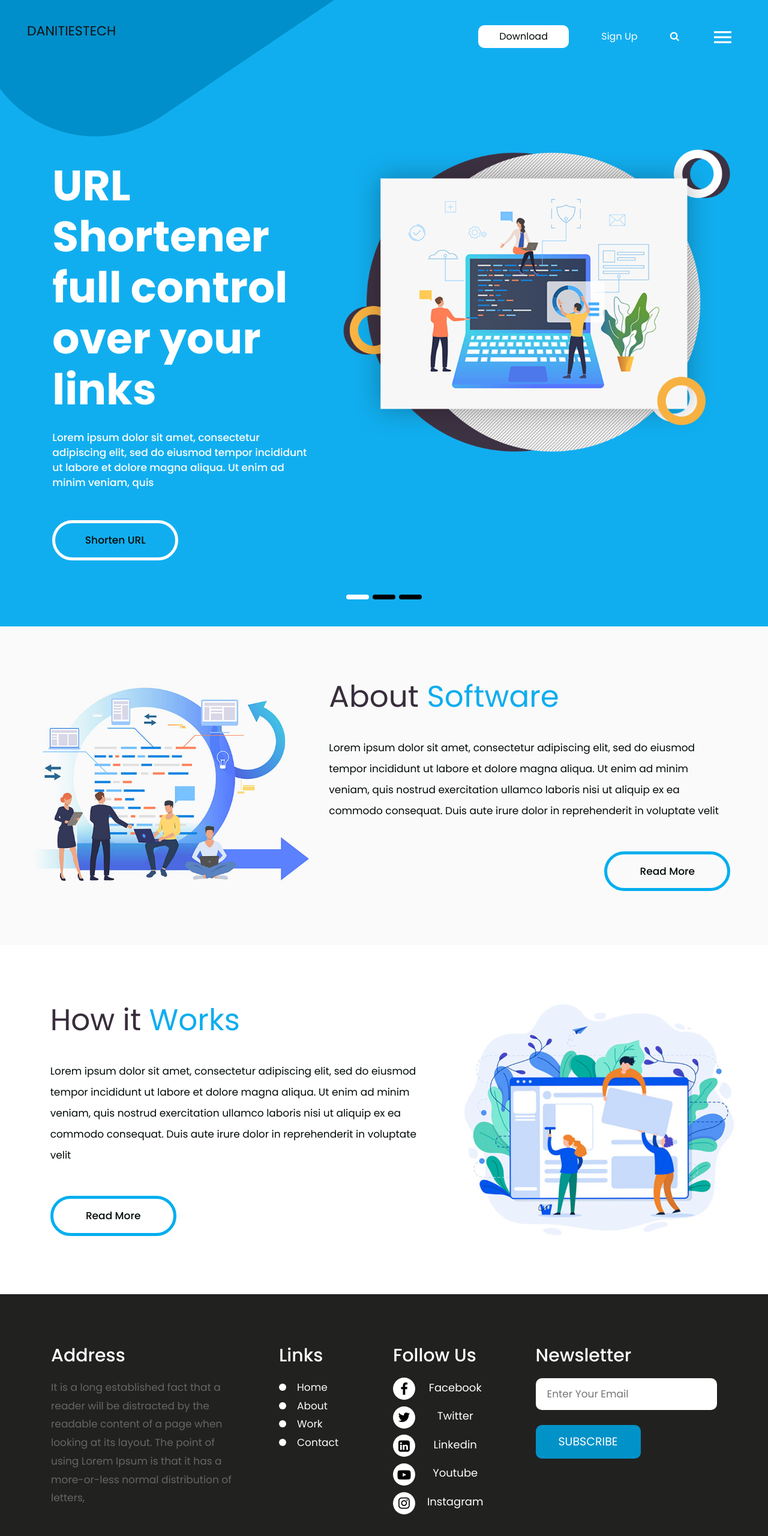
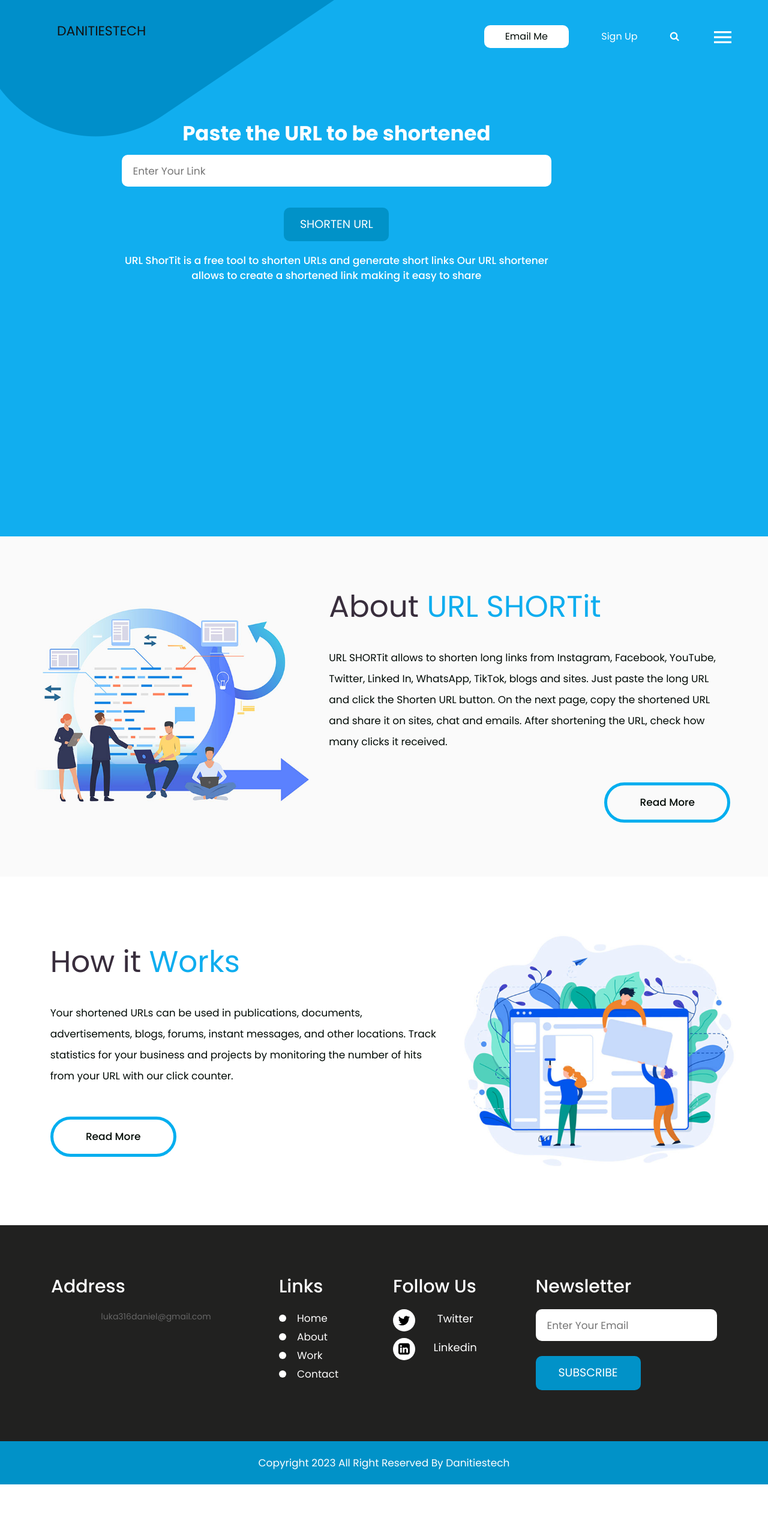
Before and after one commit to Danities316/URL-shortener---Javascript, a website: page public/index.html in a window 1280 px wide. Shown: the top 2560 px of the page at 60% size. After the commit the page ends 2474 px from the top, so only its background shows below. Drawn offline with nearby package versions, Linux system fonts and the light colour scheme; some packages are replaced by stand-ins of ours.

Commit message:
Create a cleaner home page and clean up the codes

```diff
--- a/public/css/style.css
+++ b/public/css/style.css
@@ -493,31 +493,46 @@ ul.btn li:last-child {
 
 .banner_main {
      background: #11aeef;
-     padding: 75px 0 90px 0;
+     padding: 15px 0 90px 0px;
+
 }
 
 .text-bg {
-     text-align: left;
-     float: right;
+     text-align: center;
+     padding-top: 10px;
      width: 100%;
-     max-width: 431px;
+     max-width: 831px;
 }
 
 .text-bg h1 {
      color: #fff;
      padding-top: 50px;
-     font-size: 71px;
-     line-height: 85px;
-     padding-bottom: 25px;
+     font-size: 34px;
+     /* line-height: 85px; */
+     padding-bottom: 10px;
      font-weight: bold;
 }
+.bottom_form button {
+     font-size: 19px;
+     transition: ease-in all 0.5s;
+     background-color: #0192c8;
+     color: #fff;
+     padding: 11px 0px;
+     max-width: 175px;
+     width: 100%;
+     text-transform: uppercase;
+     border-radius: 10px;
+     border: inherit;
+     box-shadow: inherit;
+     justify-content: center;
+}
 
-.text-bg p {
+.text-bg-p {
      font-size: 17px;
      display: block;
      color: #fff;
      line-height: 25px;
-     padding-bottom: 50px;
+     margin-top: 20px;
      font-weight: 500;
 }
 
@@ -549,7 +564,7 @@ ul.btn li:last-child {
 }
 
 .carousel-caption {
-     position: inherit;
+     position: relative;
 }
 
 .carousel-control-next,
@@ -970,6 +985,7 @@ ul.social_icon li a i:hover {
      border-radius: 10px;
      border: inherit;
      box-shadow: inherit;
+     justify-content: center;
 }
 
 .sub_btn:hover {
@@ -1000,5 +1016,41 @@ ul.social_icon li a i:hover {
      color: #212120;
 }
 
+.error {
+     color: black;
+     margin: 10px 0;
+     font-weight: bold;
+   }
+
+   .link-wrapper {
+     display: block;
+     flex-direction: column;
+     margin: 75px 0;
+     place-items: center;
+     opacity: 0;
+     transition: scale 1s ease-in-out;
+     scale: 0;
+   }
+
+   .link-text {
+     font-weight: bold;
+     color: rgb(249, 241, 241);
+     margin: 5px 0;
+   }
+
+   .short-link {
+     display: flex;
+     place-items: center;
+     place-content: center;
+     width: 300px;
+     height: 50px;
+     background-color: wheat;
+     border-radius: 4px;
+     padding: 10px;
+     margin: 10px;
+     color: black;
+     font-weight: bold;
+     box-shadow: 0 3px 6px #afada9ba;
+   }
 
 /** end footer **/
--- a/public/index.html
+++ b/public/index.html
@@ -65,7 +65,7 @@
                               <div class="logo">
                                  <a href="index.html">
                                     <!-- <img src="images/logo.png" alt="#" /> -->
-                                 <h2>DanitiesTech</h2>
+                                 <h2 class="down_btn">DanitiesTech</h2>
                                  </a>
                               </div>
                            </div>
@@ -73,7 +73,7 @@
                      </div>
                      <div class="col-xl-9 col-lg-9 col-md-9 col-sm-9">
                         <ul class="btn">
-                           <li class="down_btn"><a href="#">Download</a></li>
+                           <li class="down_btn"><a href="#">Email Me</a></li>
                            <li><a href="#">Sign Up</a></li>
                            <li><a href="#"><i class="fa fa-search" aria-hidden="true"></i></a></li>
                            <li><button type="button" id="sidebarCollapse">
@@ -90,39 +90,37 @@
          <!-- end header -->
          <!-- banner -->
          <div id="myCarousel" class="carousel slide banner_main" data-ride="carousel">
-            <ol class="carousel-indicators">
-               <li data-target="#myCarousel" data-slide-to="0" class="active"></li>
-               <li data-target="#myCarousel" data-slide-to="1"></li>
-               <li data-target="#myCarousel" data-slide-to="2"></li>
-            </ol>
             <div class="carousel-inner">
                <div class="carousel-item active">
                   <div class="container-fluid">
                      <div class="carousel-caption">
                         <div class="row">
-                           <div class="col-xl-5 col-lg-5 col-md-5 col-sm-12">
+                           <div class="col-xl-7 col-lg-7 col-md-7 col-sm-12">
                               <div class="text-bg">
-                                 <h1>URL <br>Shortener<br> full control over your links</h1>
-                                 <p>Lorem ipsum dolor sit amet, consectetur adipiscing elit, sed do eiusmod tempor incididunt ut labore et dolore magna aliqua. Ut enim ad minim veniam, quis </p>
-                                 <a class="read_more" href="./index_url.html">Shorten URL</a>
+                                 <h1>Paste the URL to be shortened</h1>
                               </div>
+                              <form class="bottom_form form" id="form">
+                                 <input class="enter" placeholder="Enter Your Link" type="link" name="URL" value="" id="URL">
+                                 <div class="error"></div>
+                                 <button type="submit" class="text-btn">Shorten URL</button>
+                              </form>
+                              <p class="text-bg-p">URL ShorTit is a free tool to shorten URLs and generate short links
+                                 Our URL shortener allows to create a shortened link making it easy to share</p>
                            </div>
-                           <div class="col-xl-7 col-lg-7 col-md-7 col-sm-12">
-                              <div class="images_box">
-                                 <figure><img src="images/img2.png"></figure>
-                              </div>
-                           </div>
+
                         </div>
+                        <div class="link-wrapper">
+                           <h3 class="link-text">Shorten Link</h3>
+                           <!-- <div class="short-link"></div> -->
+                           <p class="text-bg-p">Click on the link to copy></p>
+                           <input type="text" value="" class="short-link" />
+                       </div>
                      </div>
                   </div>
+
                </div>
             </div>
-            <a class="carousel-control-prev" href="#myCarousel" role="button" data-slide="prev">
-            <i class="fa fa-long-arrow-left" aria-hidden="true"></i>
-            </a>
-            <a class="carousel-control-next" href="#myCarousel" role="button" data-slide="next">
-            <i class="fa fa-long-arrow-right" aria-hidden="true"></i>
-            </a>
+
          </div>
          <!-- end banner -->
          <!-- about -->
@@ -136,8 +134,8 @@
                   </div>
                   <div class="col-md-7">
                      <div class="titlepage">
-                        <h2>About <span class="blu">Software</span></h2>
-                        <p>Lorem ipsum dolor sit amet, consectetur adipiscing elit, sed do eiusmod tempor incididunt ut labore et dolore magna aliqua. Ut enim ad minim veniam, quis nostrud exercitation ullamco laboris nisi ut aliquip ex ea commodo consequat. Duis aute irure dolor in reprehenderit in voluptate velit </p>
+                        <h2>About <span class="blu">URL SHORTit</span></h2>
+                        <p>URL SHORTit allows to shorten long links from Instagram, Facebook, YouTube, Twitter, Linked In, WhatsApp, TikTok, blogs and sites. Just paste the long URL and click the Shorten URL button. On the next page, copy the shortened URL and share it on sites, chat and emails. After shortening the URL, check how many clicks it received.</p>
                         <a class="read_more">Read More</a>
                      </div>
                   </div>
@@ -153,7 +151,7 @@
                   <div class="col-md-7">
                      <div class="titlepage">
                         <h2>How it <span class="blu">Works</span></h2>
-                        <p>Lorem ipsum dolor sit amet, consectetur adipiscing elit, sed do eiusmod tempor incididunt ut labore et dolore magna aliqua. Ut enim ad minim veniam, quis nostrud exercitation ullamco laboris nisi ut aliquip ex ea commodo consequat. Duis aute irure dolor in reprehenderit in voluptate velit </p>
+                        <p>Your shortened URLs can be used in publications, documents, advertisements, blogs, forums, instant messages, and other locations. Track statistics for your business and projects by monitoring the number of hits from your URL with our click counter.</p>
                         <a class="read_more">Read More</a>
                      </div>
                   </div>
@@ -165,47 +163,7 @@
                </div>
             </div>
          </div>
-         <!-- end work -->
-         <!-- request -->
-         <!-- <div id="contact" class="request">
-            <div class="container">
-               <div class="row">
-                  <div class="col-md-12">
-                     <div class="titlepage">
-                        <h2>Request <span class="white">A call Back</span></h2>
-                     </div>
-                  </div>
-               </div>
-               <div class="row">
-                  <div class="col-md-6">
-                     <form id="request" class="main_form">
-                        <div class="row">
-                           <div class="col-md-12 ">
-                              <input class="contactus" placeholder="Full Name" type="type" name="Full Name">
-                           </div>
-                           <div class="col-md-12">
-                              <input class="contactus" placeholder="Email" type="type" name="Email">
-                           </div>
-                           <div class="col-md-12">
-                              <input class="contactus" placeholder="Phone Number" type="type" name="Phone Number">
-                           </div>
-                           <div class="col-md-12">
-                              <textarea class="textarea" placeholder="Message" type="type" Message="Name">Message </textarea>
-                           </div>
-                           <div class="col-md-12">
-                              <button class="send_btn">Send</button>
-                           </div>
-                        </div>
-                     </form>
-                  </div>
-                  <div class="col-md-6">
-                     <div id="map"></div>
-                  </div>
-               </div>
-            </div>
-         </div> -->
-         <!-- end request -->
-         <!--  footer -->
+
          <footer>
             <div class="footer">
                <div class="container">
@@ -216,9 +174,7 @@
                               <div class="address">
                                  <h3>Address </h3>
                               </div>
-                              <ul class="location_icon">
-                                 <li>It is a long established fact that a reader will be distracted by the readable content of a page when looking at its layout. The point of using Lorem Ipsum is that it has a more-or-less normal distribution of letters, </li>
-                              </ul>
+                                 <div class="email">luka316daniel@gmail.com</div>
                            </div>
                            <div class="col-md-4 col-sm-6">
                               <div class="address">
@@ -240,11 +196,8 @@
                                  <h3>Follow Us</h3>
                               </div>
                               <ul class="social_icon">
-                                 <li><a href="#">Facebook <i class="fa fa-facebook" aria-hidden="true"></i></a></li>
                                  <li><a href="#"> Twitter<i class="fa fa-twitter" aria-hidden="true"></i></a></li>
                                  <li><a href="#"> Linkedin<i class="fa fa-linkedin-square" aria-hidden="true"></i></a></li>
-                                 <li><a href="#"> Youtube<i class="fa fa-youtube-play" aria-hidden="true"></i></a></li>
-                                 <li><a href="#"> Instagram<i class="fa fa-instagram" aria-hidden="true"></i></a></li>
                               </ul>
                            </div>
                            <div class="col-md-7 col-sm-6">
@@ -264,7 +217,7 @@
                   <div class="container">
                      <div class="row">
                         <div class="col-md-12">
-                           <p>Copyright 2019 All Right Reserved By <a href="https://html.design/"> Free  html Templates</a></p>
+                           <p>Copyright 2023 All Right Reserved By <a href="https://danitiestech.com/"> Danitiestech</a></p>
                         </div>
                      </div>
                   </div>
@@ -343,5 +296,6 @@
       <!-- google map js -->
       <script src="https://maps.googleapis.com/maps/api/js?key=AIzaSyA8eaHt9Dh5H57Zh0xVTqxVdBFCvFMqFjQ&callback=initMap"></script>
       <!-- end google map js -->
+      <script src="./index.js"></script>
    </body>
 </html>
```
Also changed, not shown: public/index.js (+2 -7 lines).
